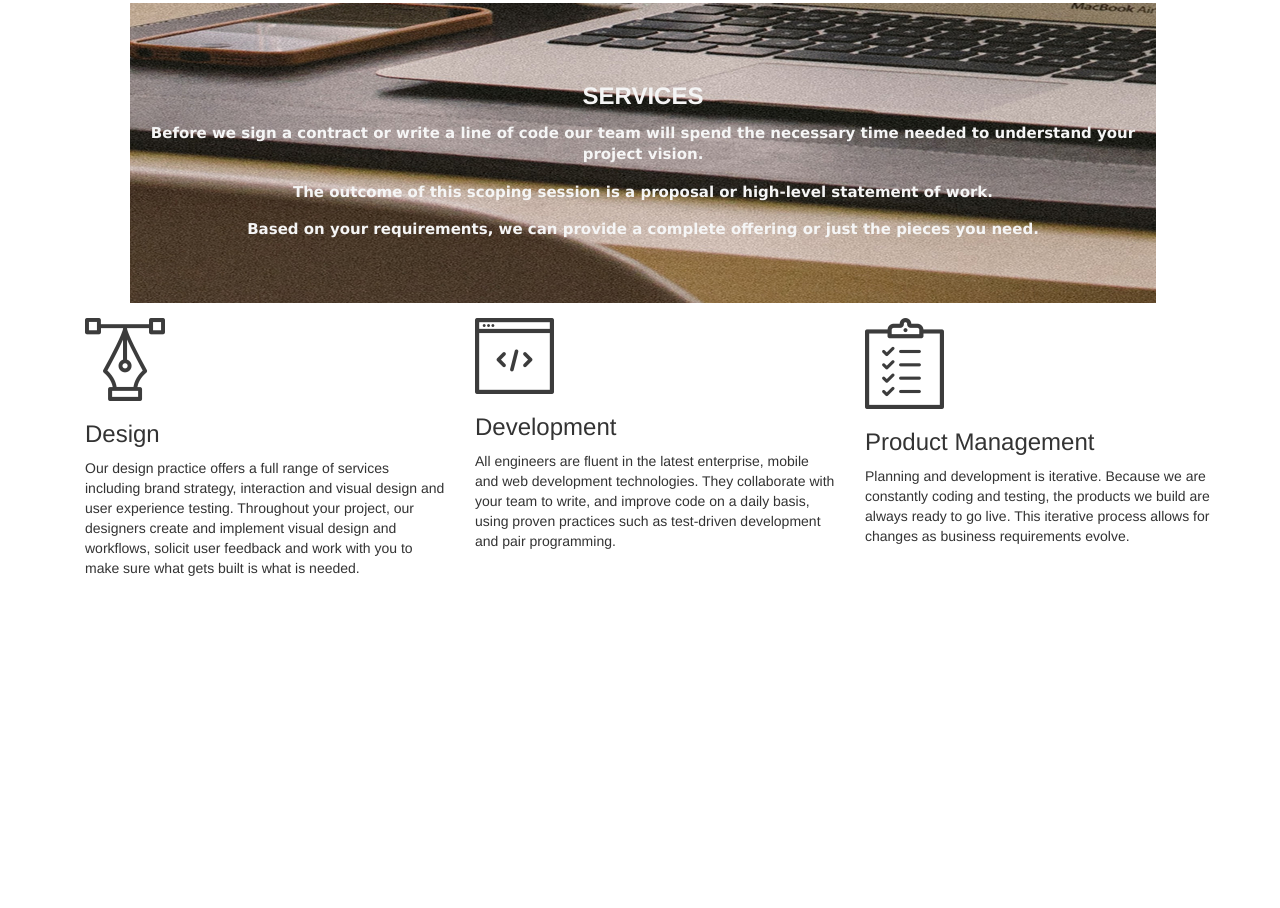
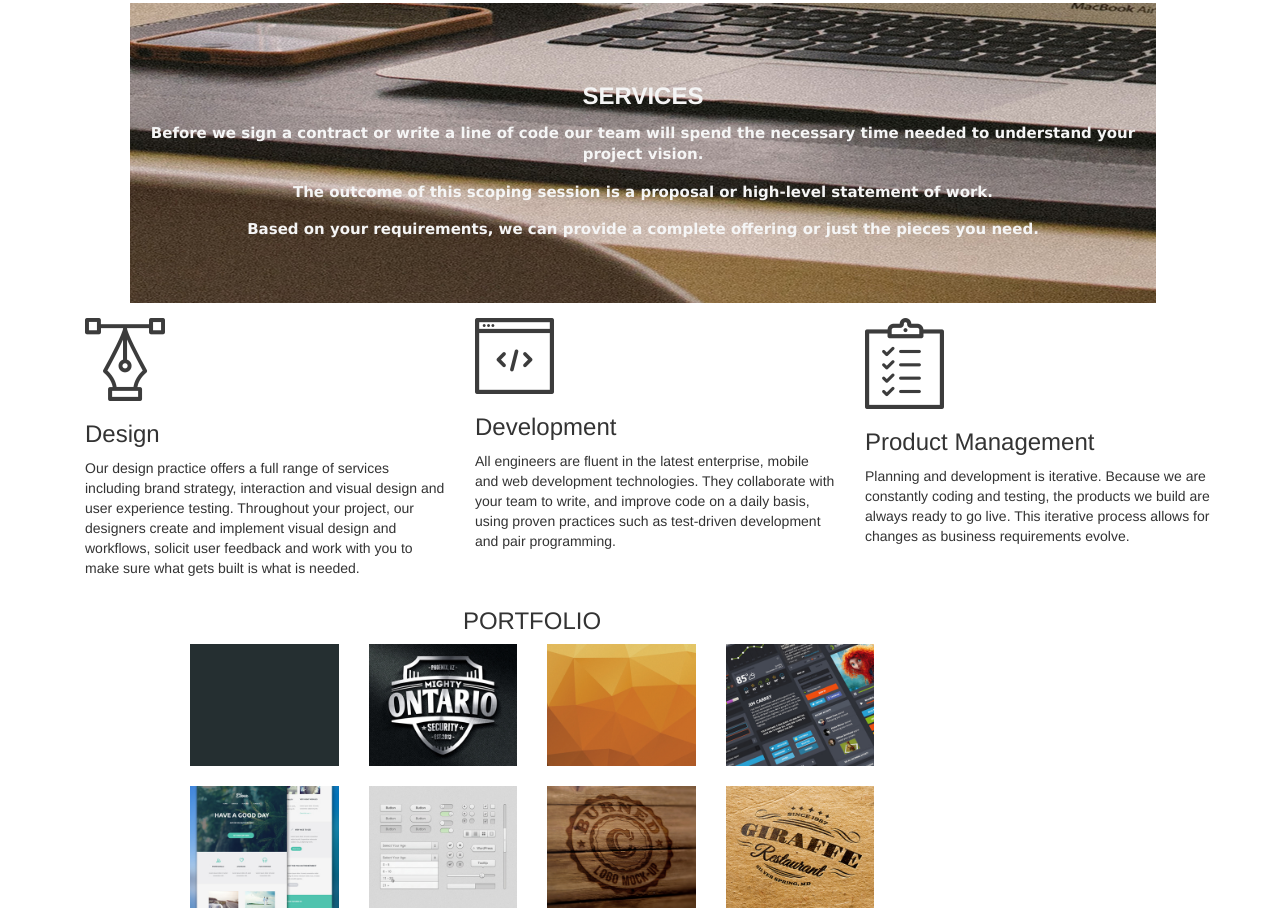
Before and after one commit to moraaruth/Delani-Studio, a plain HTML site: page index.html in a window 1280 px wide. Shown: the part 932-1840 px from the top of the page. Before the commit the page ends 1520 px from the top, so only its background shows below. Drawn offline with nearby package versions, Linux system fonts and the light colour scheme.

Commit message:
adding portfolio and more images to Delani studio website

```diff
--- a/index.css
+++ b/index.css
@@ -87,3 +87,15 @@
 .toggle .text {
   margin-left: 10px;
 }
+.container1 {
+  margin-left: 120px;
+  margin-right: 100px;
+  align-content: center;
+  width: 60%;
+}
+.img-fluid {
+  max-width: 100%;
+  max-height: 100%;
+  padding: 0px;
+  margin: 0px;
+}
--- a/index.html
+++ b/index.html
@@ -175,6 +175,50 @@
             </div>
 
         </div>
+        <div class="container1">
+            <h3 style="text-align: center;">PORTFOLIO</h3>
+
+            <div class="row">
+                <div class="col-md-3">
+
+                    <img src="work4.jpg" class="img-fluid" alt="Responsive image">
+
+                </div>
+                <div class="col-md-3">
+                    <img src="work3.jpg" class="img-fluid" alt="Responsive image">
+
+                </div>
+                <div class="col-md-3">
+                    <img src="work2.jpg" class="img-fluid" alt="Responsive image">
+
+                </div>
+                <div class="col-md-3">
+                    <img src="work1.jpg" class="img-fluid" alt="Responsive image">
+
+                </div>
+            </div>
+            <br>
+            <div class="row">
+                <div class="col-md-3">
+                    <img src="work5.jpg" class="img-fluid" alt="Responsive image">
+
+                </div>
+                <div class="col-md-3">
+                    <img src="work6.jpg" class="img-fluid" alt="Responsive image">
+
+                </div>
+                <div class="col-md-3">
+                    <img src="work7.jpg" class="img-fluid" alt="Responsive image">
+
+                </div>
+                <div class="col-md-3">
+                    <img src="work8.jpg" class="img-fluid" alt="Responsive image">
+
+                </div>
+            </div>
+
+
+        </div>
 
 
 
```
Also changed, not shown: work1.jpg (added).
